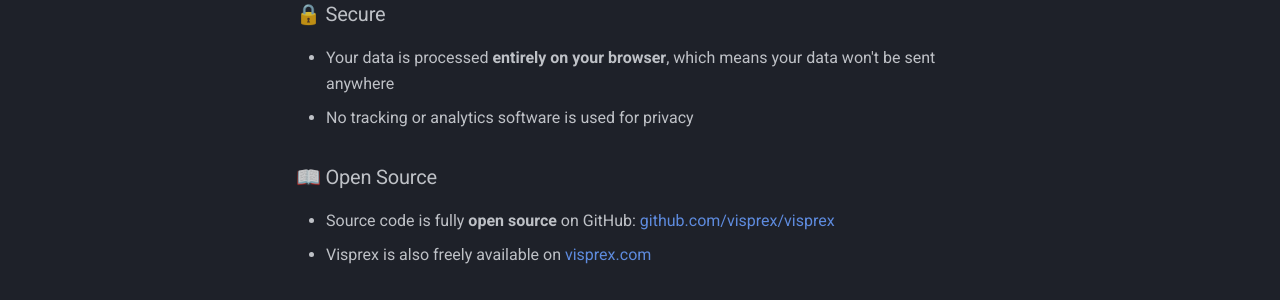
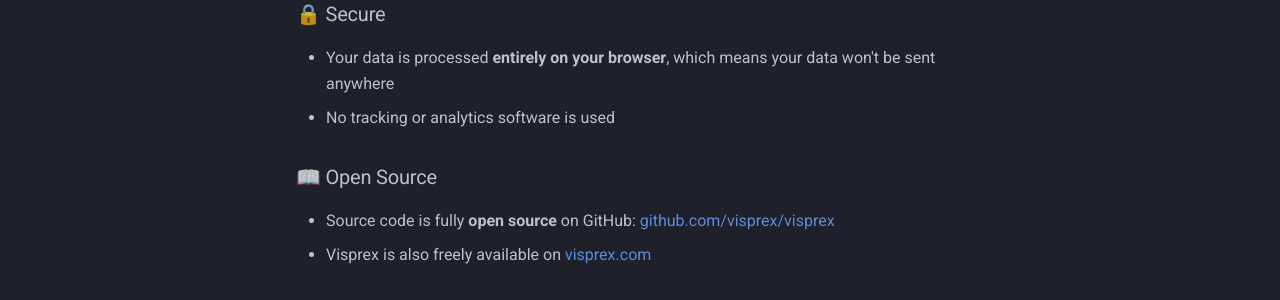
Before and after one commit to visprex/visprex.github.io, an MkDocs documentation site: the page built from docs/index.md, in a window 1280 px wide and 1372 px high. Shown: the part 561-861 px from the top of the window. Built offline with MkDocs 1.6.1 and Material for MkDocs 9.7.7, drawn with Linux system fonts in a browser that asks for light colours; comment, search, counter and statistics services are not loaded.

Commit message:
drop confusing wording

```diff
--- a/docs/index.md
+++ b/docs/index.md
@@ -9,7 +9,7 @@
 
 ### 🔒️ Secure
 - Your data is processed **entirely on your browser**, which means your data won't be sent anywhere
-- No tracking or analytics software is used for privacy
+- No tracking or analytics software is used
 
 ### 📖 Open Source
 - Source code is fully **open source** on GitHub: [github.com/visprex/visprex](https://github.com/visprex/visprex)
```
Also changed, not shown: site/index.html, site/search/search_index.json, site/sitemap.xml, 1 other file.
